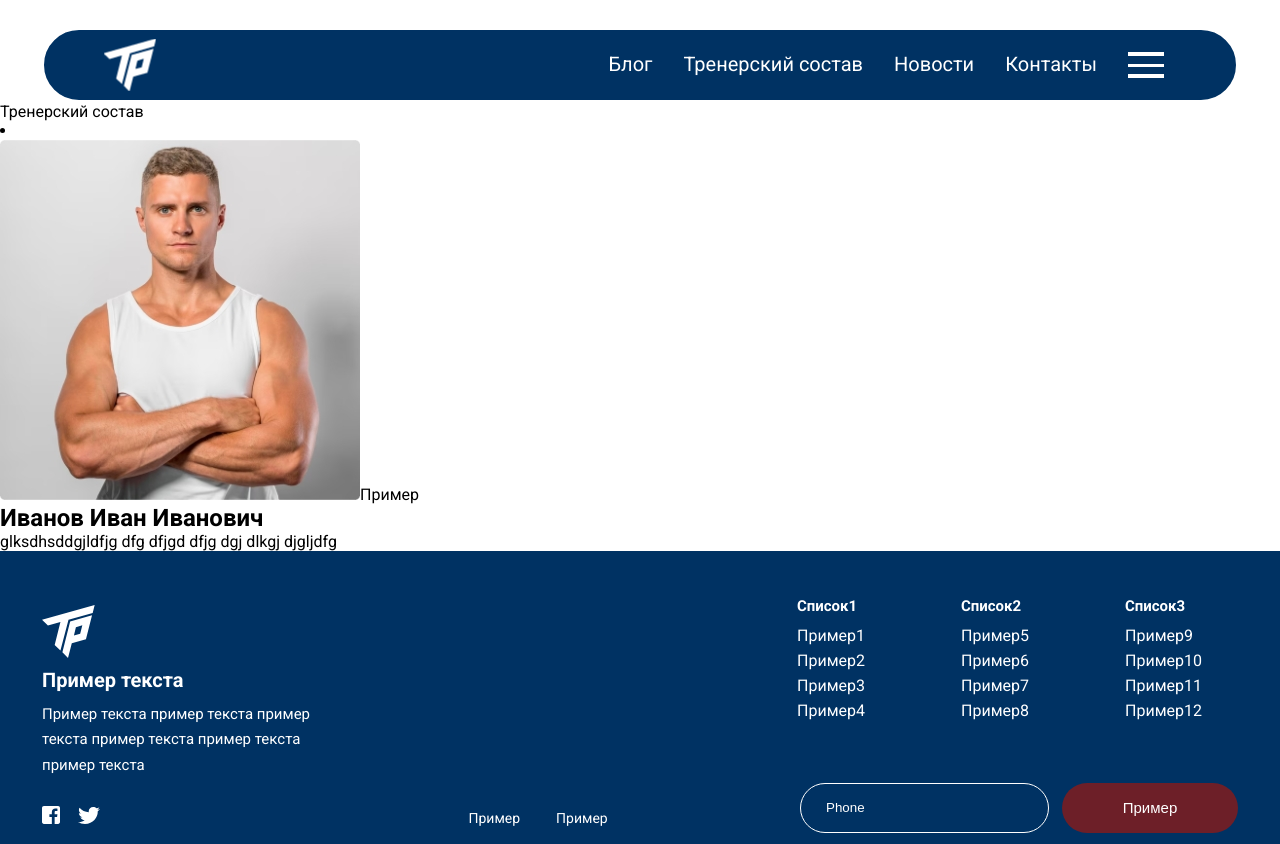
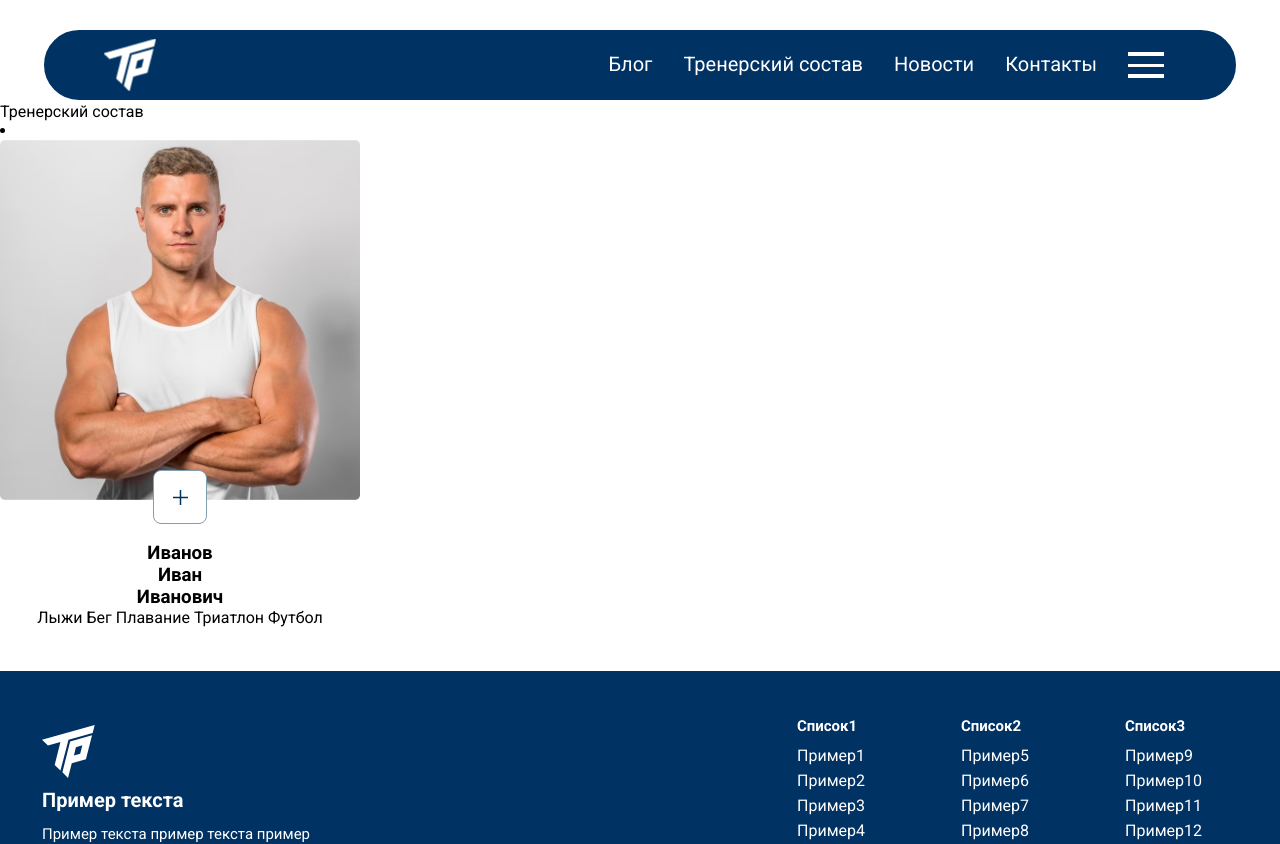
Before and after one commit to Trudovyereservy/frontend_part, a Next.js app: page /coachs in a window 1280 px wide. Shown: the top 844 px of the page. Built offline with nearby package versions, Linux system fonts and the light colour scheme.

Commit message:
Карточка тренера. Сделал раскрытие карточки.

```diff
--- a/src/components/CoachCards/Card/Card.module.scss
+++ b/src/components/CoachCards/Card/Card.module.scss
@@ -0,0 +1,36 @@
+.card__photo_wrapper {
+    position: relative;
+    width: 360px;
+}
+
+.card__info_additional {
+    position: absolute;
+    background-color: white;
+    width: 54px;
+    height: 54px;
+    background-image: url(../../../../public/Coach_plus.png);
+    background-position: center;
+    background-repeat: no-repeat;
+    border: #839EAD 1px solid;
+    border-radius: 8px;
+    bottom: -20px;
+    left: calc(50% - 54px / 2);
+}
+
+.card {
+    max-width: 360px;
+    min-height: 550px;
+}
+
+.card__info {
+    text-align: center;
+    width: 100%;
+    display: flex;
+    flex-direction: column;
+    margin-top: 38px;
+}
+
+.card__achievements {
+    margin-top: 38px;
+    text-align: center;
+}
--- a/src/components/CoachCards/Card/Card.tsx
+++ b/src/components/CoachCards/Card/Card.tsx
@@ -3,26 +3,37 @@ import Image from 'next/image';
 import { ICardCoachProps } from './Card.props';
 import styles from './Card.module.scss';
 import { coach } from '@/utils/constans';
-
+import { useState } from 'react';
 
 // const Card = ({ name, directions, achievements, imgUrl, linkUrl }: ICardCoachProps) => {
-const Card = () => {
+  const Card = () => {
+    const [openInfo, setOpenInfo] = useState(true);
+
+    function openCard() {
+    setOpenInfo(!openInfo);
+  }
+
   return (
     <li className={styles.card}>
-      <div className={styles.card__image_wrapper}>
+      <div className={styles.card__photo_wrapper}>
         <Image
           className={styles.card__image}
-          src={coach.imgUrl}
-          alt="Обложка новости"
+          src={coach.photo}
+          alt="Фотография тренера"
           width={360}
           height={360}
         />
-        <span className={styles.card__image_title}>Пример</span>
+        <button className={styles.card__info_additional} onClick={openCard}></button>
       </div>
-
-        <h2 className={styles.card__title}>{coach.name}</h2>
-        <p className={styles.card__text}>{coach.achievements}</p>
-
+      {openInfo ?
+      <div className={styles.card__info}>
+        <h3 className={styles.card__name}>{coach.surname}</h3>
+        <h3 className={styles.card__title}>{coach.name}</h3>
+        <h3 className={styles.card__title}>{coach.patronymic}</h3>
+        <p className={styles.card__directions}>{coach.directions}</p>
+      </div> :
+      <p className={styles.card__achievements}>{coach.achievements}</p>
+      }
     </li>
   );
 };
--- a/src/utils/constans.js
+++ b/src/utils/constans.js
@@ -185,10 +185,12 @@ const blogCards = [
 ];
 
 const coach = {
-  name: 'Иванов Иван Иванович',
-  directions: ['Лыжи', 'Бег', 'Плавание', 'Триатлон', 'Футбол'],
-  achievements: 'glksdhsddgjldfjg dfg dfjgd dfjg dgj dlkgj djgljdfg',
-  imgUrl: '/coach.jpg',
+  surname: 'Иванов',
+  name: 'Иван',
+  patronymic: 'Иванович',
+  directions: ['Лыжи ', 'Бег ', 'Плавание ', 'Триатлон ', 'Футбол '],
+  achievements: 'Пример текста пример текста пример текста пример текста пример текста пример текста пример текста пример текста пример текста пример текста пример текста пример текста пример текста пример текста пример текста пример текста пример текста',
+  photo: '/coach.jpg',
 }
 
 
```
